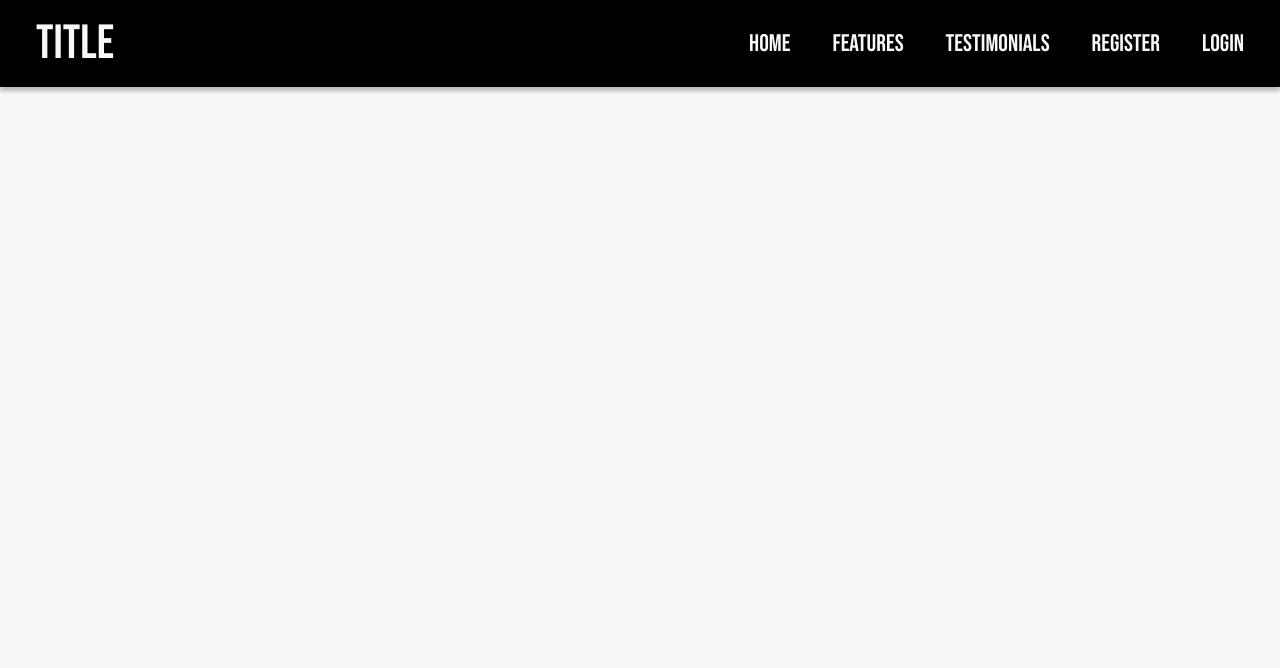
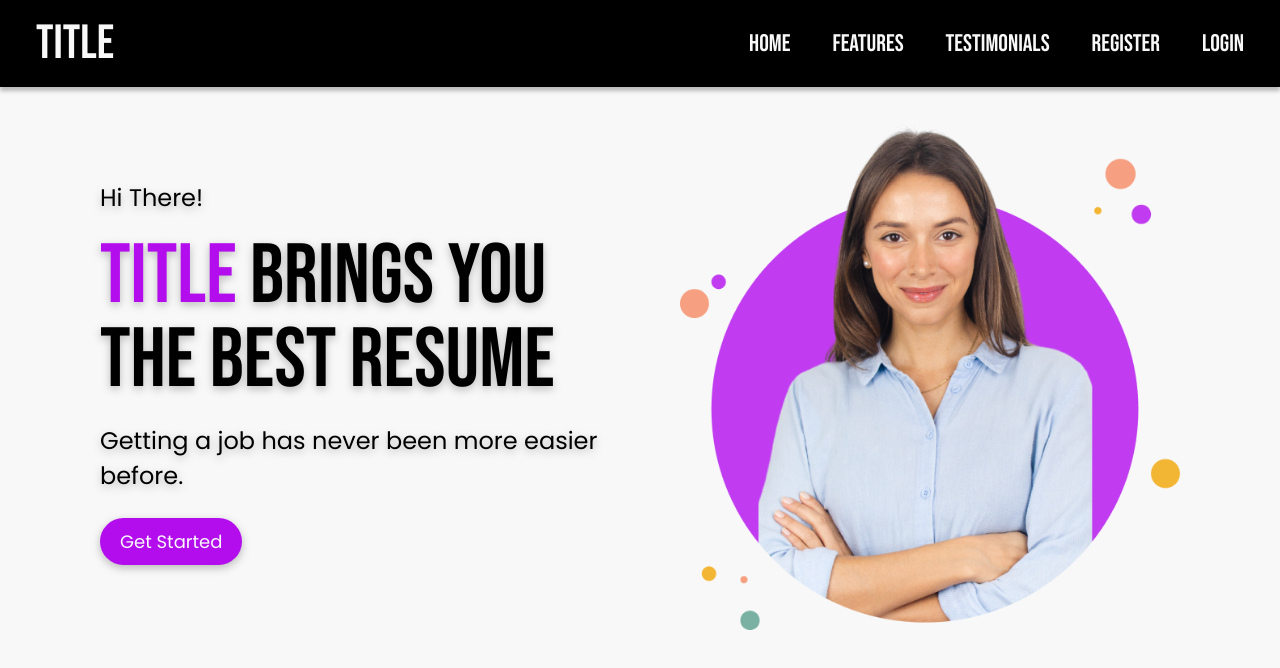
Before and after one commit to Siddhant654321/resume_builder, a React (Vite) app: page / in a window 1280 px wide. Shown: the top 668 px of the page. Built offline with nearby package versions, Linux system fonts and the light colour scheme.

Commit message:
created a basic hero section

```diff
--- a/src/components/HeroSection.css
+++ b/src/components/HeroSection.css
@@ -0,0 +1,57 @@
+.hero_section_container {
+    display: flex;
+    padding: 20px 100px;
+    justify-content: space-between;
+    align-items: center;
+}
+
+.hero_section_container * {
+    font-family: var(--font-family);
+    font-weight: 400;
+    margin: 0px;
+}
+
+.hero_section_container h1,
+.hero_section_container span {
+    font-family: var(--second-family);
+    font-size: 84px;
+    max-width: 500px;
+    line-height: 100%;
+    margin: 20px 0px;
+}
+
+.purple_text {
+    color: #B30DEE;
+}
+
+.hero_section_container p {
+    font-size: 24px;
+}
+
+.hero_section_container div:first-child {
+    filter: drop-shadow(0px 3px 4px rgba(0, 0, 0, 0.25));
+}
+
+.hero_section_container button {
+    border-radius: 32px;
+    background: #B30DEE;
+    padding: 10px 20px;
+    font-size: 18px;
+    color: #f8f8f8;
+    border: none;
+    margin-top: 25px;
+    transition: opacity 0.3s;
+    cursor: pointer;
+}
+
+.hero_section_container button:hover {
+    opacity: 0.8;
+}
+
+.hero_section_container button:active {
+    opacity: 0.7;
+}
+
+.hero_section_container img {
+    width: 500px;
+}
--- a/src/components/HeroSection.jsx
+++ b/src/components/HeroSection.jsx
@@ -1,9 +1,18 @@
 import './HeroSection.css';
+import hero_image from '../assets/hero_image.png';
 
 const HeroSection = () => {
   return (
-    <main>
-
+    <main className='hero_section_container'>
+      <div>
+        <p>Hi There!</p>
+        <h1><span className='purple_text'>TITLE</span> BRINGS YOU THE BEST RESUME</h1>
+        <p>Getting a job has never been more easier before.</p>
+        <button>Get Started</button>
+      </div>
+      <div>
+        <img src={hero_image} alt="" />
+      </div>
     </main>
   )
 }
```
Also changed, not shown: src/assets/hero_image.png (added).
